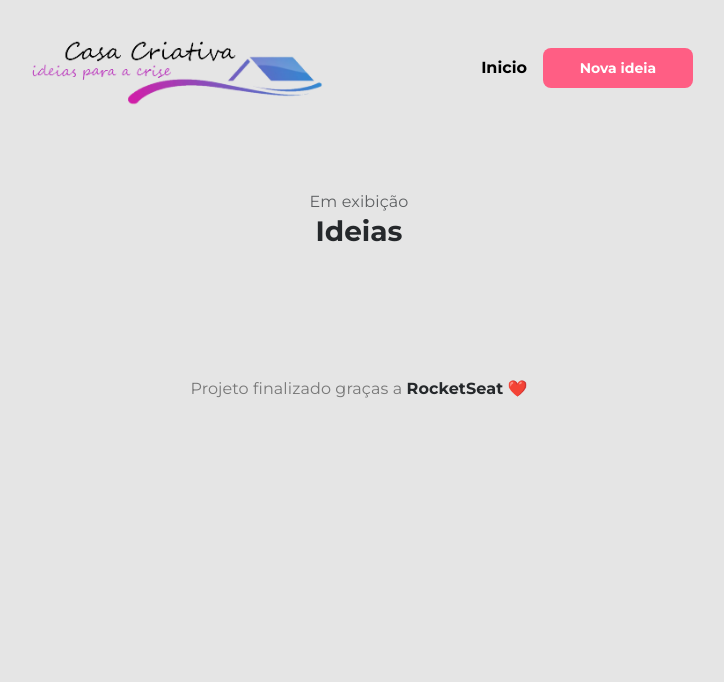
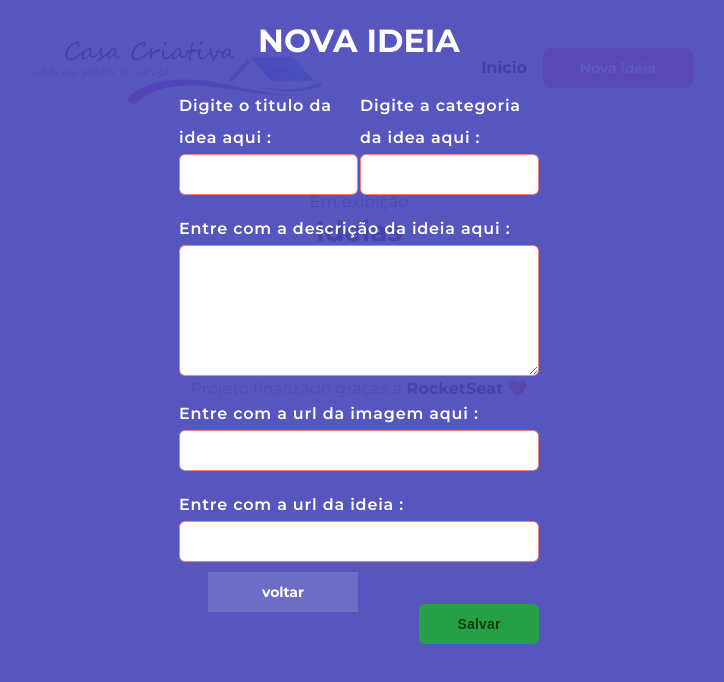
Before and after one commit to Rip4568/CasaCriativaRocketseat, a website: page views/ideas.html in a window 1280 px wide. Shown: the whole page, without its empty margins (281-1005 px from the left). Drawn offline with nearby package versions, Linux system fonts and the light colour scheme; files that its build step writes are made by us from their sources; files whose address does not match are found by name.

Commit message:
atualização

```diff
--- a/public/css/styles.css
+++ b/public/css/styles.css
@@ -236,15 +236,15 @@ body #modal .content {
 }
 
 #modal form {
-    width: 80%;
-    max-width: 800px;
+    width: 60%;
+    max-width: 600px;
 
     margin: 0 auto;
 
     display: grid;
     grid-template-columns: 1fr 1fr;
 
-    gap: 20px;
+    gap: 2px;
 }
 
 .content form div:nth-child(3),
@@ -254,7 +254,7 @@ body #modal .content {
 }
 
 .input-wrapper {
-    margin: 16px 0;
+    margin: 8px 0;
 }
 
 form textarea,
--- a/views/modal.html
+++ b/views/modal.html
@@ -1,4 +1,4 @@
-<div id="modal" class="hide">
+<div id="modal" class="">
   <div class="content">
       <h1>Nova ideia</h1>
       <form action="/" method="POST" onsubmit="return checkFilds(event)">
```
Also changed, not shown: views/ideas.html (+1 -0 lines).
